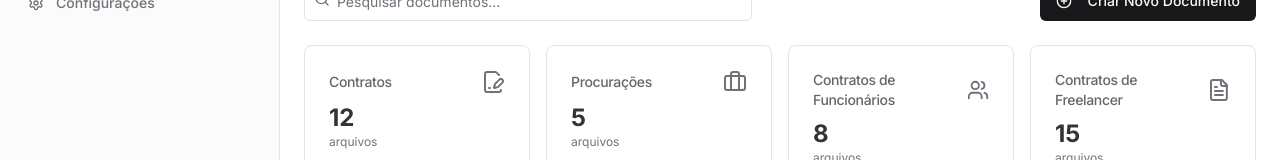
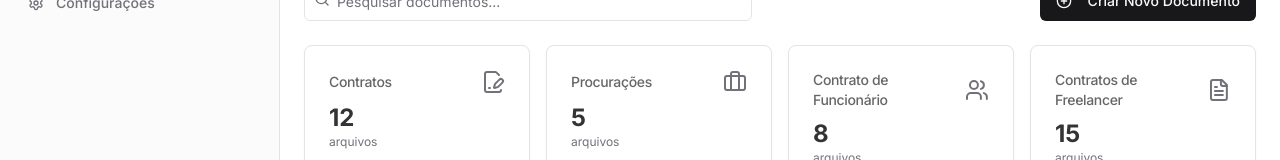
Before and after one commit to raphaelvieira01/Projeto-Heliomar, a React (Vite) app: page /documents in a window 1280 px wide. Shown: the part 191-351 px from the top of the page. Built offline with nearby package versions, Linux system fonts and the light colour scheme.

Commit message:
[dyad] Atualizando nome de contrato - wrote 1 file(s)

```diff
--- a/src/pages/Documents.tsx
+++ b/src/pages/Documents.tsx
@@ -14,7 +14,7 @@ type DocumentType = {
 const documentTypes: DocumentType[] = [
   { name: "Contratos", count: 12, icon: <FileSignature className="h-6 w-6 text-muted-foreground" /> },
   { name: "Procurações", count: 5, icon: <Briefcase className="h-6 w-6 text-muted-foreground" /> },
-  { name: "Contratos de Funcionários", count: 8, icon: <Users className="h-6 w-6 text-muted-foreground" /> },
+  { name: "Contrato de Funcionário", count: 8, icon: <Users className="h-6 w-6 text-muted-foreground" /> },
   { name: "Contratos de Freelancer", count: 15, icon: <FileText className="h-6 w-6 text-muted-foreground" /> },
 ];
 
```
